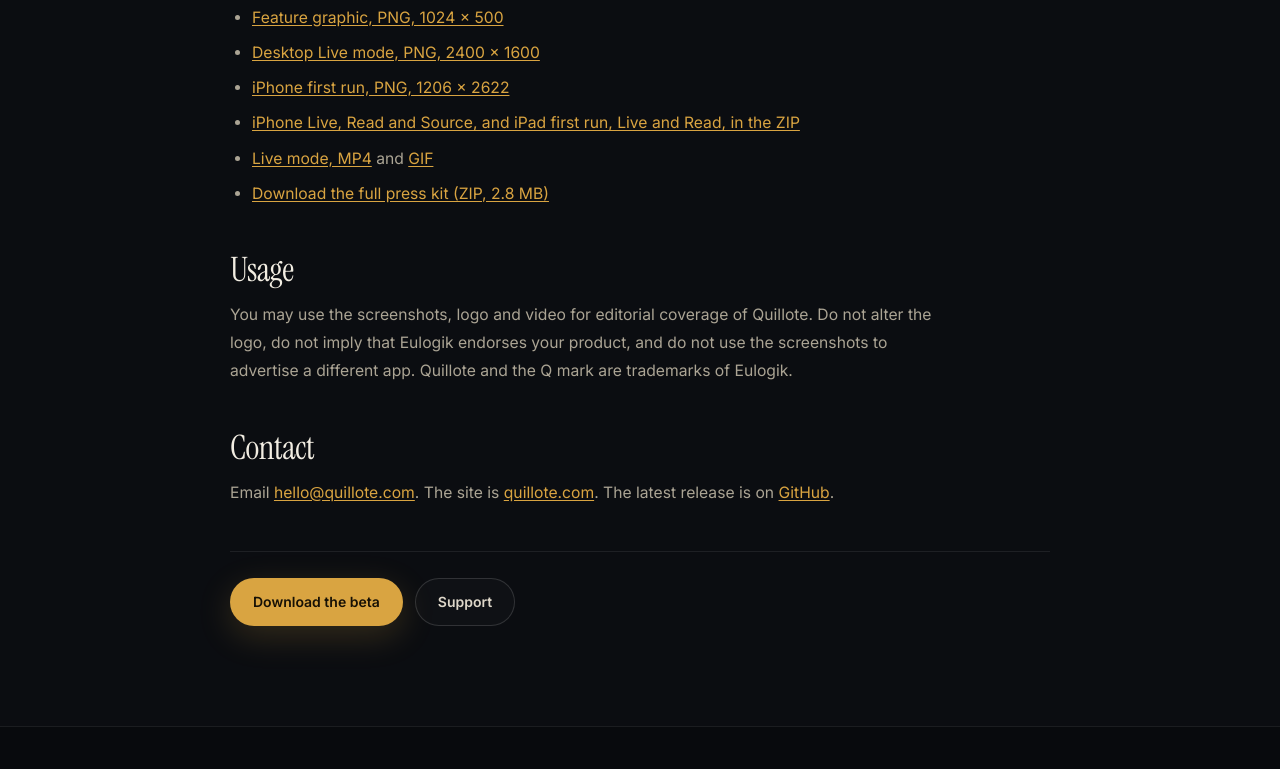
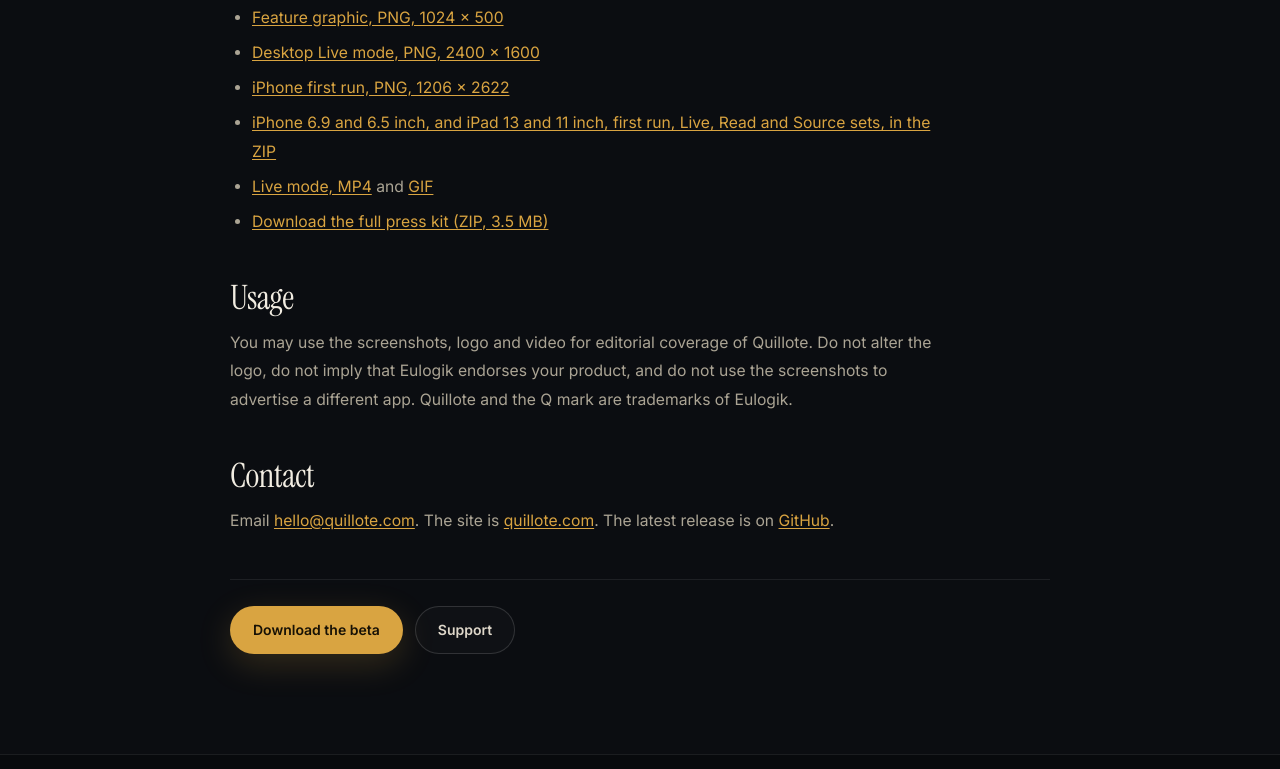
Before and after one commit to eulogik/quillote-site, a plain HTML site: page press/index.html in a window 1280 px wide. Shown: the part 1984-2753 px from the top of the page. Drawn offline with Linux system fonts and the light colour scheme.

Commit message:
Refresh the press kit and screenshot set

```diff
--- a/press/index.html
+++ b/press/index.html
@@ -90,9 +90,9 @@
           <li><a href="../assets/img/quillote-feature.png">Feature graphic, PNG, 1024 x 500</a></li>
           <li><a href="../assets/img/desktop-live-press.png">Desktop Live mode, PNG, 2400 x 1600</a></li>
           <li><a href="../assets/img/iphone-first-run-press.png">iPhone first run, PNG, 1206 x 2622</a></li>
-          <li><a href="https://quillote.com/assets/downloads/quillote-press-kit.zip">iPhone Live, Read and Source, and iPad first run, Live and Read, in the ZIP</a></li>
+          <li><a href="https://quillote.com/assets/downloads/quillote-press-kit.zip">iPhone 6.9 and 6.5 inch, and iPad 13 and 11 inch, first run, Live, Read and Source sets, in the ZIP</a></li>
           <li><a href="../assets/img/quillote-live.mp4">Live mode, MP4</a> and <a href="../assets/img/quillote-live.gif">GIF</a></li>
-          <li><a href="../assets/downloads/quillote-press-kit.zip">Download the full press kit (ZIP, 2.8 MB)</a></li>
+          <li><a href="../assets/downloads/quillote-press-kit.zip">Download the full press kit (ZIP, 3.5 MB)</a></li>
         </ul>
 
         <h2>Usage</h2>
```
Also changed, not shown: changelog/index.html (+1 -1 lines), typora-alternative/index.html (+1 -1 lines), 2 other files.
